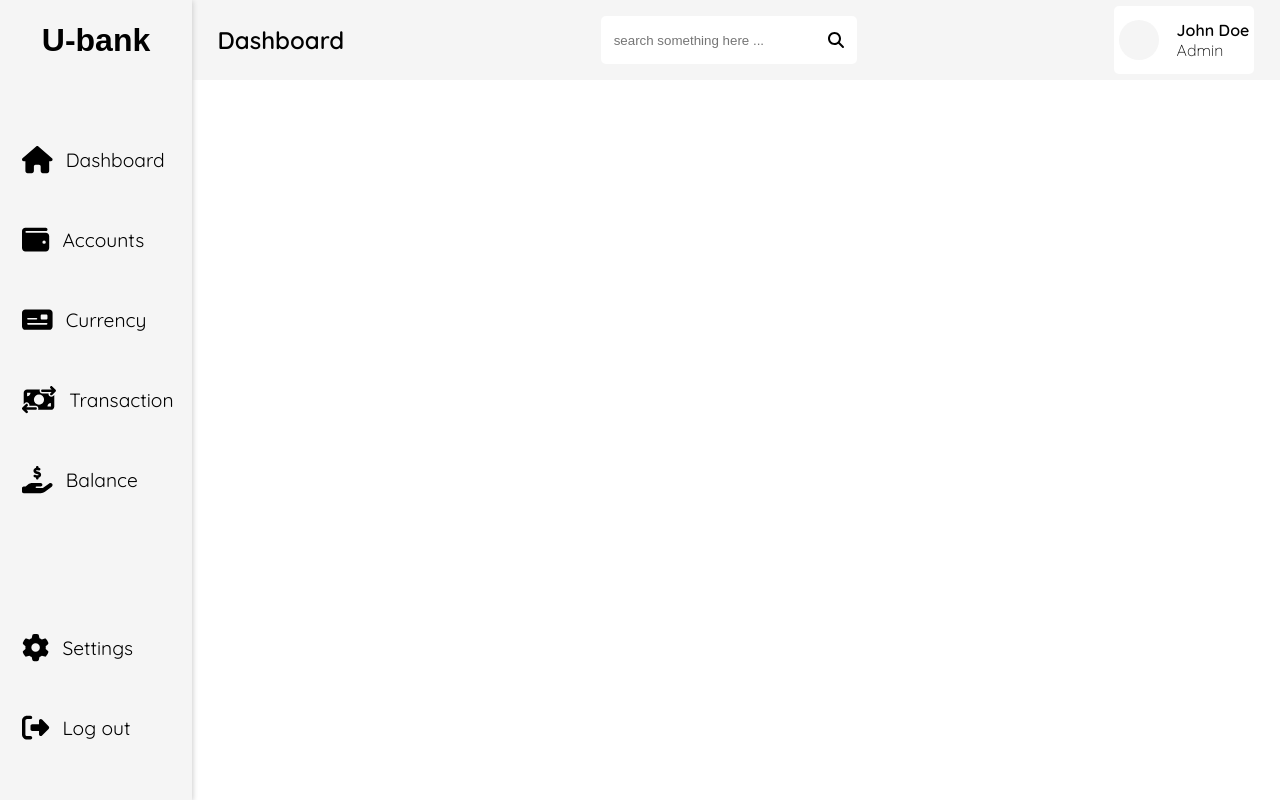
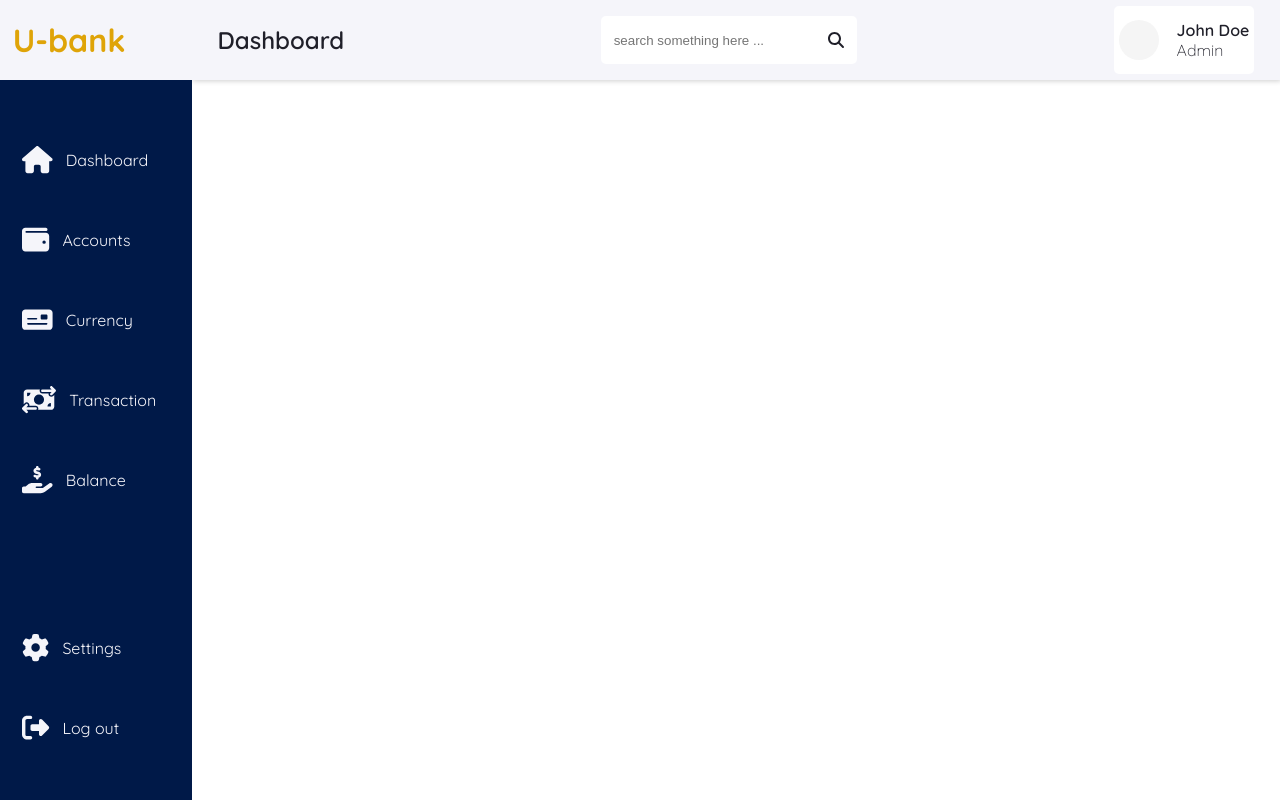
Before and after one commit to WalletFinalProject/digital_bank_ui, a Next.js app: page / in a window 1280 px wide. Built offline with nearby package versions, Linux system fonts and the light colour scheme.

Commit message:
chore: add palette color used in project

```diff
--- a/src/app/globals.css
+++ b/src/app/globals.css
@@ -3,6 +3,13 @@
   margin: 0;
   box-sizing: border-box;
 }
+:root {
+  --primary-color: #001948;
+  --secondary-color: #dfa408;
+  --terty-color: #cecece;
+  --black: #1f1f29;
+  --white: #f5f5fa;
+}
 body {
-  color: black !important;
+  color: var(--black) !important;
 }
--- a/src/app/layout.js
+++ b/src/app/layout.js
@@ -16,7 +16,7 @@ export default function RootLayout({ children }) {
     <html lang="en">
       <body className={quicksand.className}>
         <Aside />
-        <Appbar name="test" />
+        <Appbar />
         {children}
       </body>
     </html>
--- a/src/component/appbar/Appbar.css
+++ b/src/component/appbar/Appbar.css
@@ -9,7 +9,8 @@
   align-items: center;
   justify-content: space-between;
   padding-inline: 2vw;
-  background-color: whitesmoke;
+  background-color: var(--white);
+  box-shadow: 1px 1px 5px var(--terty-color);
 }
 .app_bar span {
   font-size: 1.5rem;
--- a/src/component/aside/Aside.css
+++ b/src/component/aside/Aside.css
@@ -4,13 +4,13 @@
   left: 0;
   width: 15vw;
   height: 100vh;
-  background: whitesmoke;
-  box-shadow: 1px 1px 5px #cecece;
+  background: var(--primary-color);
   z-index: 1;
   display: flex;
   flex-direction: column;
   gap: 3vh;
   align-items: center;
+  color: var(--secondary-color);
 }
 .aside h1 {
   height: 10vh;
@@ -18,8 +18,9 @@
   flex-direction: row;
   align-items: center;
   padding-inline: 1vw;
-  font-family: cursive, sans-serif;
   font-size: 2rem;
+  background-color: var(--white);
+  width: 100%;
 }
 .link {
   height: 85vh;
@@ -41,7 +42,8 @@
   font-size: 1.2rem;
 }
 .link-items:hover {
-  background-color: #fefefe;
+  background-color: var(--secondary-color);
+  color: var(--primary-color);
 }
 .link-items {
   display: flex;
@@ -51,8 +53,9 @@
   height: 6vh;
   padding: 1vh 1vw;
   border-radius: 5px;
-  color: black;
+  color: var(--white);
   text-decoration: none;
+  font-size: 1rem;
 }
 .icon {
   font-size: 1.7rem;
```
